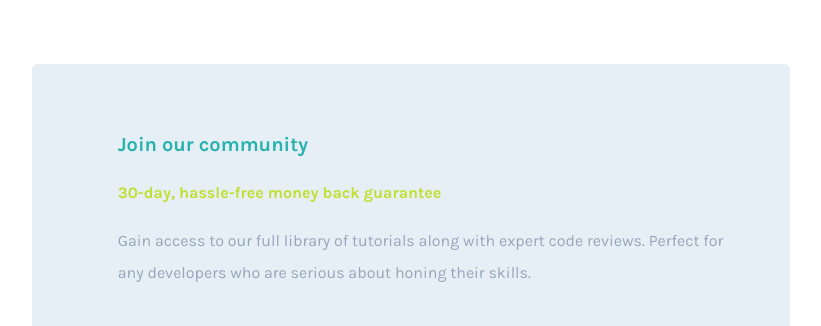
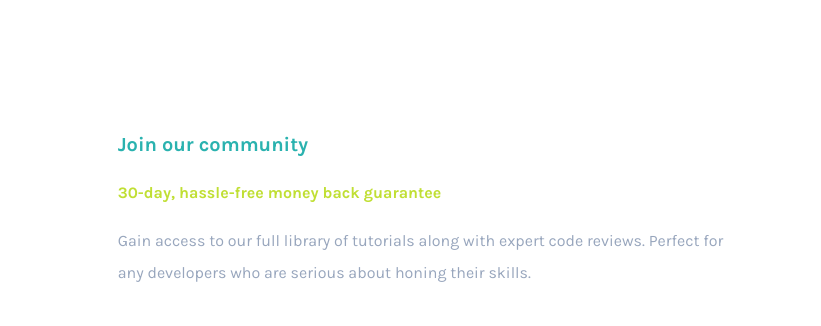
Before and after one commit to littledragonshrimp/singlePriceGrid, a plain HTML site: page index.html in a window 1280 px wide. Shown: the top 326 px of the page, without its empty margins (229-1050 px from the left). Drawn offline with Linux system fonts and the light colour scheme.

Commit message:
2nd commit, adds white background

```diff
--- a/styles.scss
+++ b/styles.scss
@@ -102,7 +102,6 @@ $grayblue: hsl(218, 22%, 67%);
         margin: auto;
         margin-top: 4rem;
         border-radius: 6px;
-        background-color: $gray;
         max-width: 60%;
     }
 
```
Also changed, not shown: styles.css, 1 other file.
